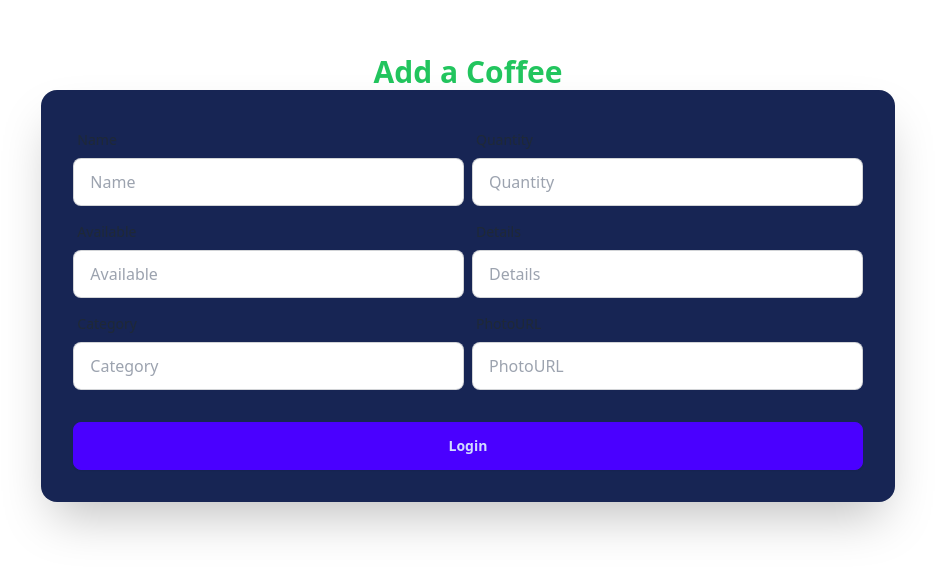
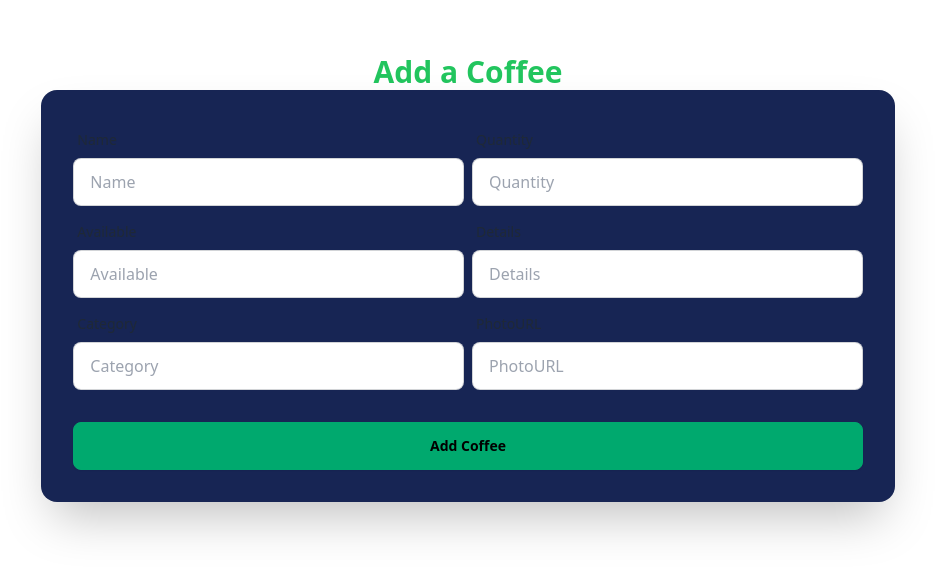
Before and after one commit to SudiptaRoy05/coffee-shop-client, a React (Vite) app: page /addCoffee in a window 1280 px wide. Shown: the part 186-760 px from the top of the page, without its empty margins (172-1107 px from the left). Built offline with nearby package versions, Linux system fonts and the light colour scheme.

Commit message:
data successfully send to backend

```diff
--- a/src/Components/AddCoffee.jsx
+++ b/src/Components/AddCoffee.jsx
@@ -1,5 +1,5 @@
 export default function AddCoffee() {
-  const handleForm = (e) => {
+  const handleAddCoffee = (e) => {
     e.preventDefault();
     const form = new FormData(e.target);
 
@@ -11,7 +11,19 @@ export default function AddCoffee() {
     const photoURL = form.get("photoURL");
 
     const coffee = { name, available, quantity, details, category, photoURL };
-    console.log(coffee);
+    // console.log(coffee);
+
+    fetch("http://localhost:3000/coffee",{
+      method: "POST",
+      headers: {
+        'Content-Type': 'application/json',
+      },
+      body:JSON.stringify(coffee),
+    })
+    .then(res => res.json())
+    .then(data =>{
+      console.log(data);
+    })
   };
 
   return (
@@ -20,7 +32,10 @@ export default function AddCoffee() {
         Add a Coffee
       </h1>
       <div className="card w-full shrink-0 shadow-2xl bg-blue-950">
-        <form onSubmit={handleForm} className="card-body grid grid-cols-2">
+        <form
+          onSubmit={handleAddCoffee}
+          className="card-body grid grid-cols-2 text-orange-500"
+        >
           <div className="form-control">
             <label className="label">
               <span className="label-text">Name</span>
@@ -94,7 +109,12 @@ export default function AddCoffee() {
             />
           </div>
           <div className="form-control mt-6 col-span-2">
-            <button className="btn btn-primary">Login</button>
+            {/* <button className="btn btn-primary">Login</button> */}
+            <input
+              type="submit"
+              value="Add Coffee"
+              className="btn btn-success"
+            />
           </div>
         </form>
       </div>
```
